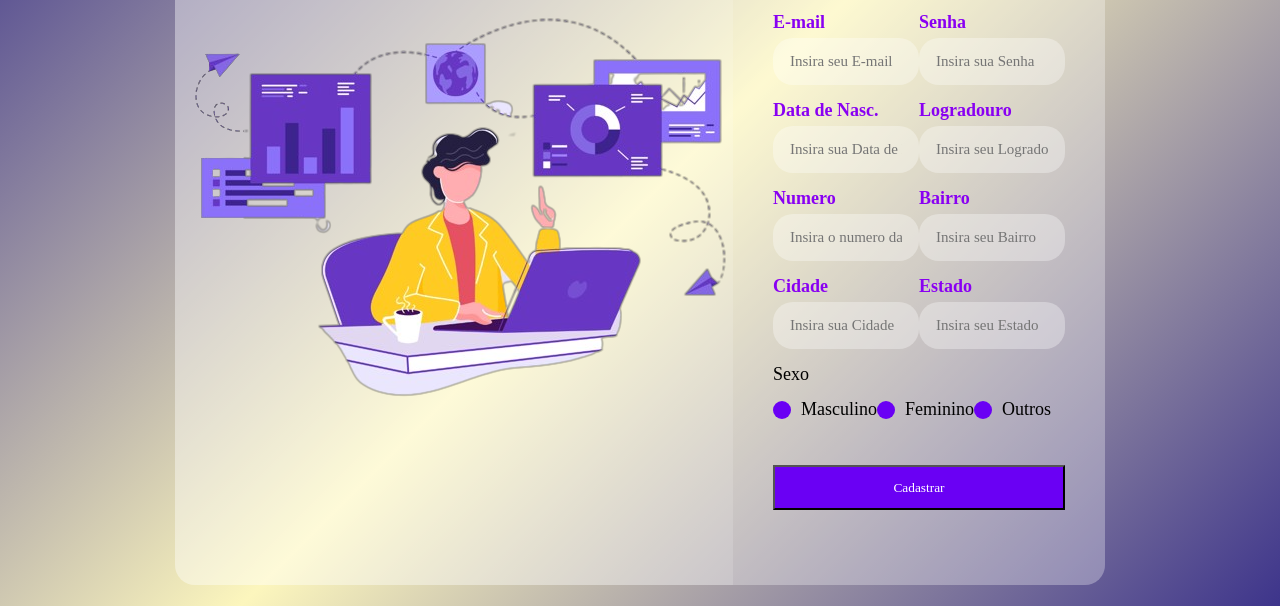
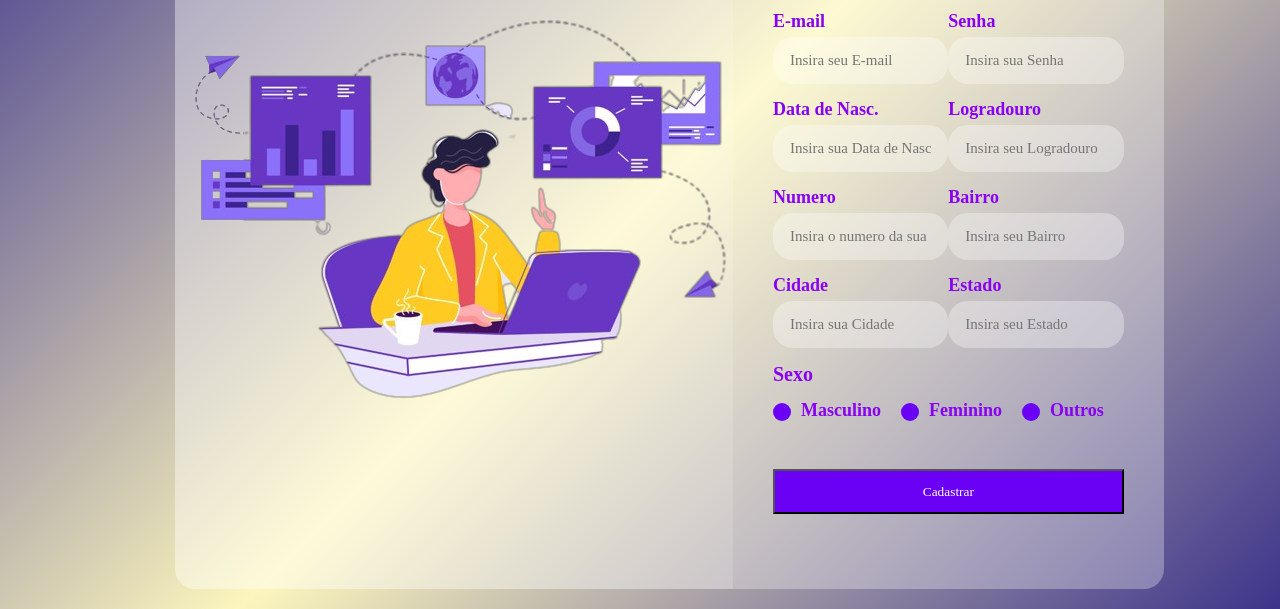
Before and after one commit to deborah-andrade/formulario, a plain HTML site: page index.html in a window 1280 px wide. Shown: the part 194-803 px from the top of the page. Drawn offline with Linux system fonts and the light colour scheme; a web font is replaced by a local one.

Commit message:
atualização

```diff
--- a/style.css
+++ b/style.css
@@ -18,6 +18,7 @@ body{
 .w50{
     width:50%;
     float: left;
+
 }
 
 .box{
@@ -129,3 +130,19 @@ form .butom input{
     color: #fff;
     background-color: #6a00f4 ;
 }
+.sexo{
+color: #8900f2;
+font-weight: bold;
+display: block;
+margin-bottom: 3px;
+margin-right: 20px;
+
+}
+
+.sexo-title{
+    color: #8900f2;
+    font-weight: bold;
+    display: block;
+    margin-bottom: 5px;
+    font-size: 20px;
+}
```
